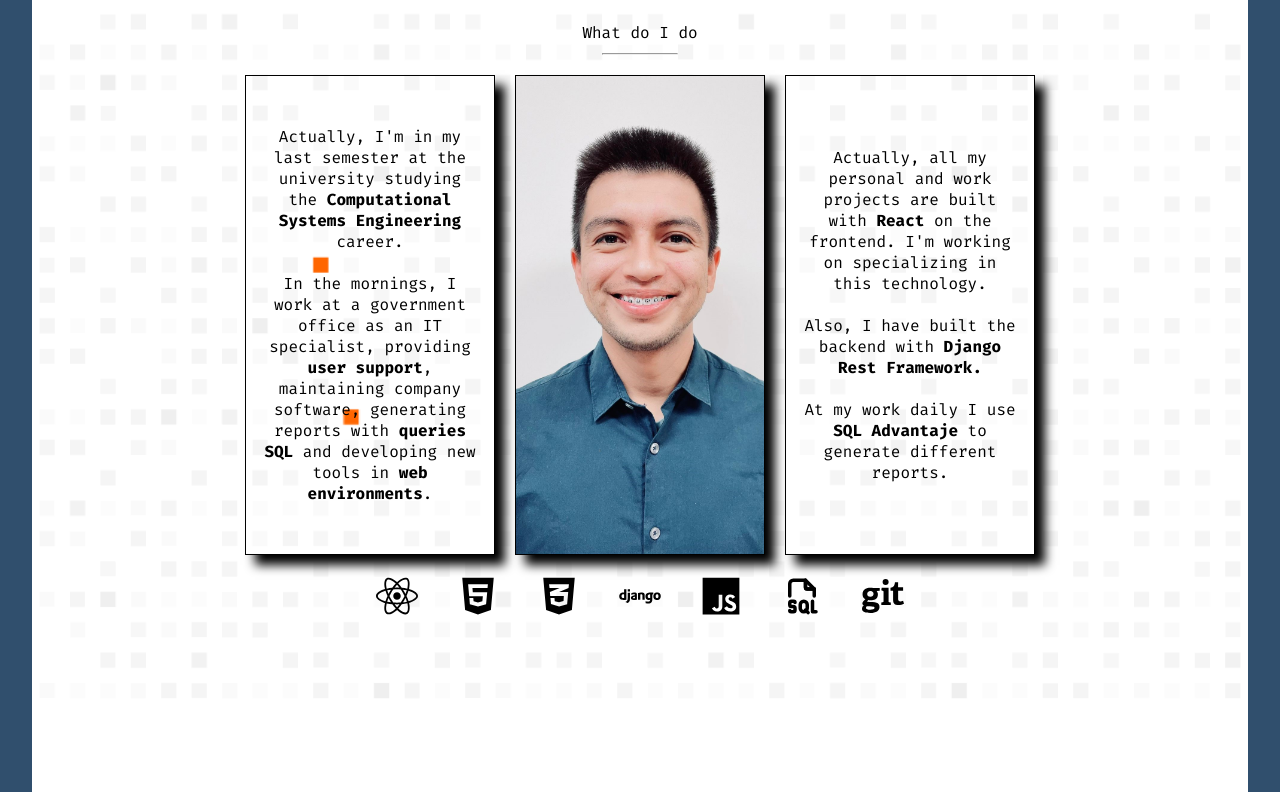
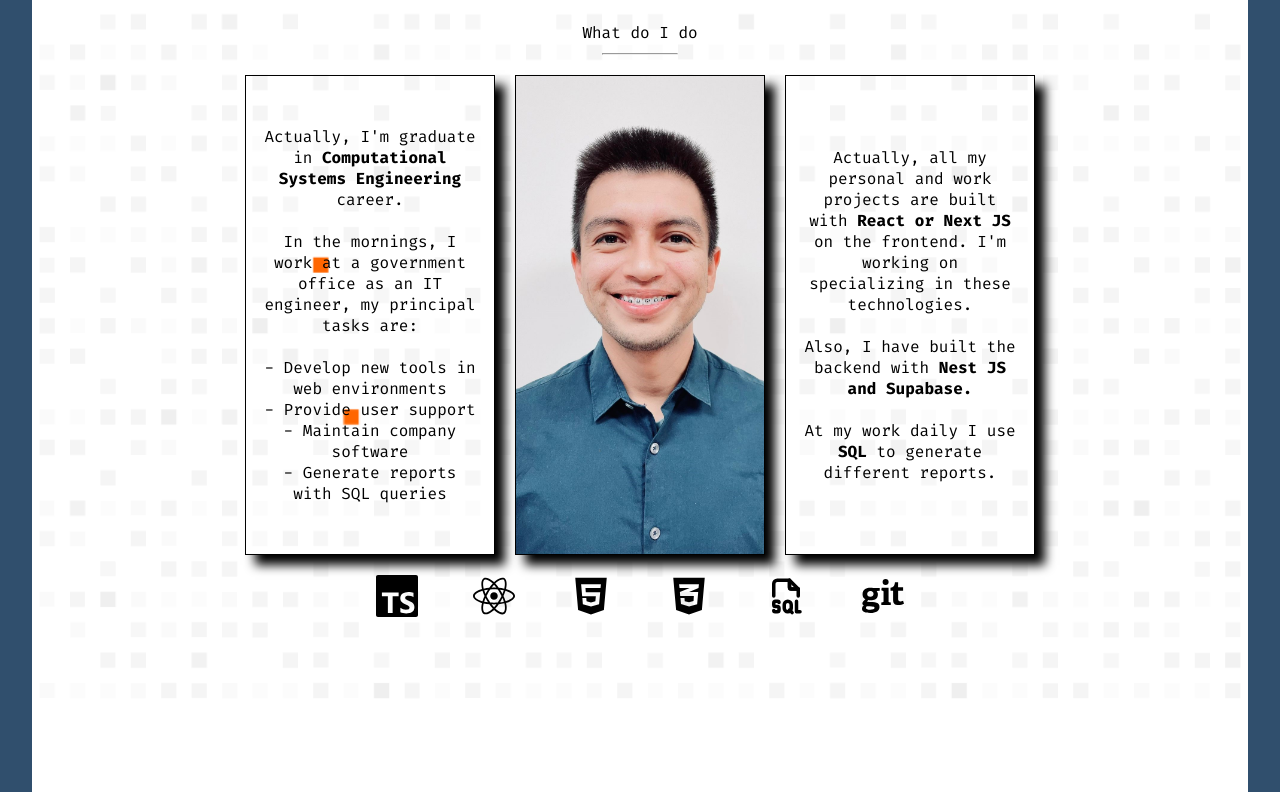
Before and after one commit to arm-code/minimalist-portfolio, a React (Vite) app: page / in a window 1280 px wide. Shown: the part 1981-2773 px from the top of the page. Built offline with nearby package versions, Linux system fonts and the light colour scheme.

Commit message:
feat: changing text

```diff
--- a/index.html
+++ b/index.html
@@ -3,7 +3,7 @@
   <head>
     <meta charset="UTF-8" />
     <meta name="viewport" content="width=device-width, initial-scale=1.0" />
-    <title>Alexis Romero Mendoza</title>
+    <title>I am Alexis Romero Mendoza</title>
   </head>
   <body>
     <div id="root"></div>
--- a/src/pages/AboutPage.tsx
+++ b/src/pages/AboutPage.tsx
@@ -1,10 +1,10 @@
 import './AboutPageStyles.css';
 import arm from '../img/arm2.jpg';
 import { FaReact, FaGit, FaCss3Alt, FaHtml5 } from 'react-icons/fa';
+import { SiTypescript } from "react-icons/si";
+import { TbFileTypeSql } from 'react-icons/tb';
 
-import { DiDjango } from 'react-icons/di';
-import { IoLogoJavascript } from 'react-icons/io5';
-import { TbFileTypeSql } from 'react-icons/tb';
+
 
 export const AboutPage = () => {
   return (
@@ -15,16 +15,29 @@ export const AboutPage = () => {
       <div className='aboutContainer'>
         <div className='aboutItem'>
           <p>
-            Actually, I'm in my last semester at the university studying the{' '}
-            <strong>Computational Systems Engineering</strong> career.
+            Actually, I'm graduate in <strong>Computational Systems Engineering</strong> career.
           </p>
           <br />
           <p>
-            In the mornings, I work at a government office as an IT specialist,
-            providing <strong>user support</strong>, maintaining company
-            software, generating reports with <strong>queries SQL</strong> and
-            developing new tools in <strong>web environments</strong>.
+            In the mornings, I work at a government office as an IT engineer,
+            my principal tasks are:
           </p>
+          <br />
+          <p>
+            - Develop new tools in web environments
+          </p>
+          <p>
+            - Provide user support
+          </p>
+
+          <p>
+            - Maintain company software
+          </p>
+
+          <p>
+            - Generate reports with SQL queries
+          </p>
+
         </div>
         <div className='aboutItemImg'>
           <img src={arm} alt='img profile' />
@@ -32,30 +45,26 @@ export const AboutPage = () => {
         <div className='aboutItem'>
           <p>
             Actually, all my personal and work projects are built with{' '}
-            <strong>React</strong> on the frontend. I'm working on specializing
-            in this technology.{' '}
+            <strong>React or Next JS</strong> on the frontend. I'm working on specializing
+            in these technologies.{' '}
           </p>
           <br />
           <p>
             Also, I have built the backend with{' '}
-            <strong>Django Rest Framework.</strong>
+            <strong>Nest JS and Supabase.</strong>
           </p>
           <br />
           <p>
-            At my work daily I use <strong>SQL Advantaje</strong> to generate
+            At my work daily I use <strong>SQL</strong> to generate
             different reports.
           </p>
-          {/* <p>
-            I enjoy the programming web. I like to view how a website is building. To design every button from zero and give it color with CSS.
-          </p> */}
         </div>
       </div>
       <div className='iconsContainer'>
+        <SiTypescript />
         <FaReact />
         <FaHtml5 />
         <FaCss3Alt />
-        <DiDjango />
-        <IoLogoJavascript />
         <TbFileTypeSql />
         <FaGit />
       </div>
--- a/src/pages/ProjectsPage.tsx
+++ b/src/pages/ProjectsPage.tsx
@@ -5,7 +5,7 @@ import { projects } from '../utils/projectsInformacion';
 export const ProjectsPage = () => {
   return (
     <div className='projectspage' id='projectsPage'>
-      <h1>PROJECTS</h1>
+      <h1>My Projects</h1>
       <p>Some projects I have worked on</p>
       <hr />
       <div className='cardscontainer'>
```
Also changed, not shown: src/vite-env.d.ts (added, +32 -0 lines).
